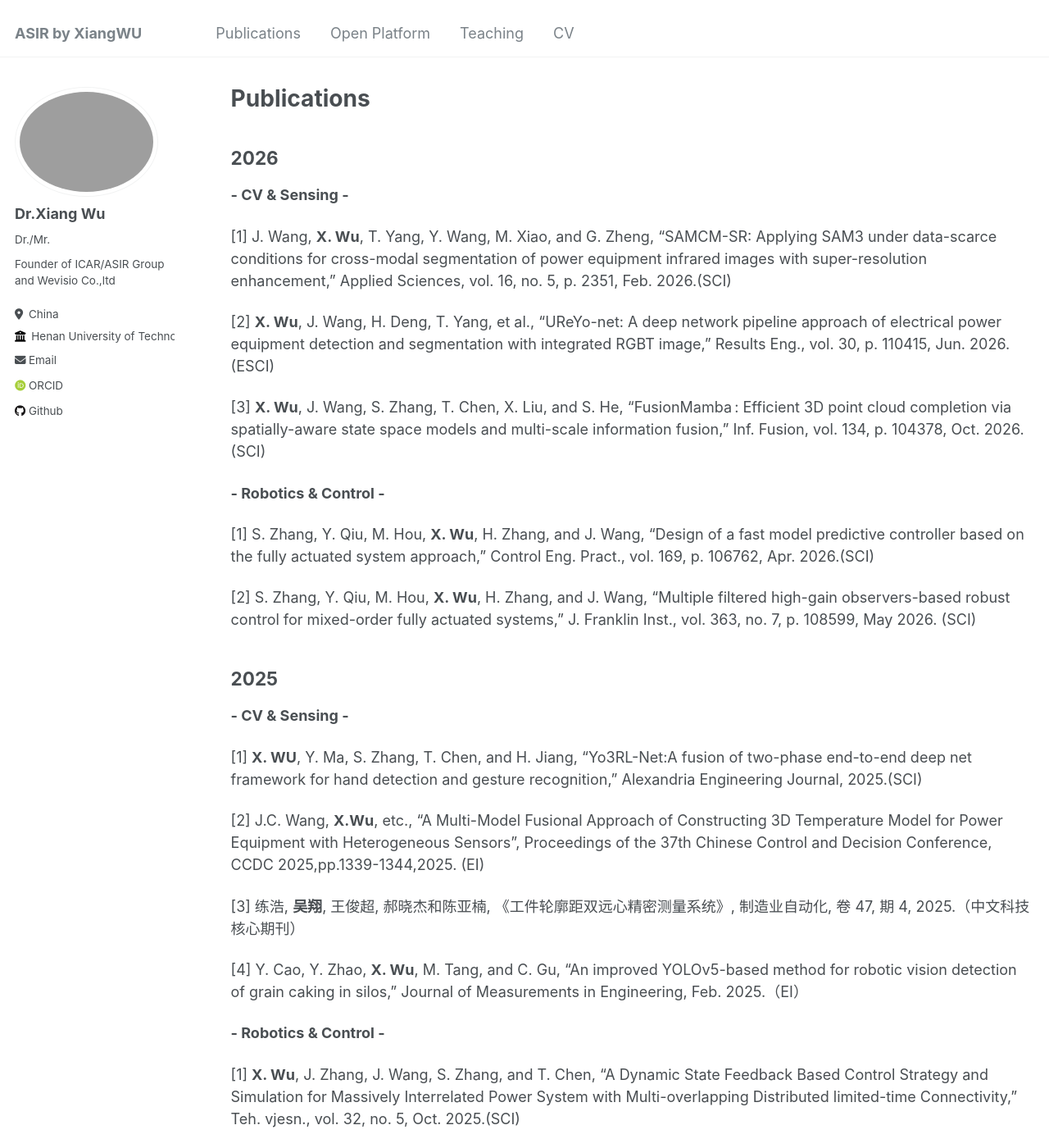
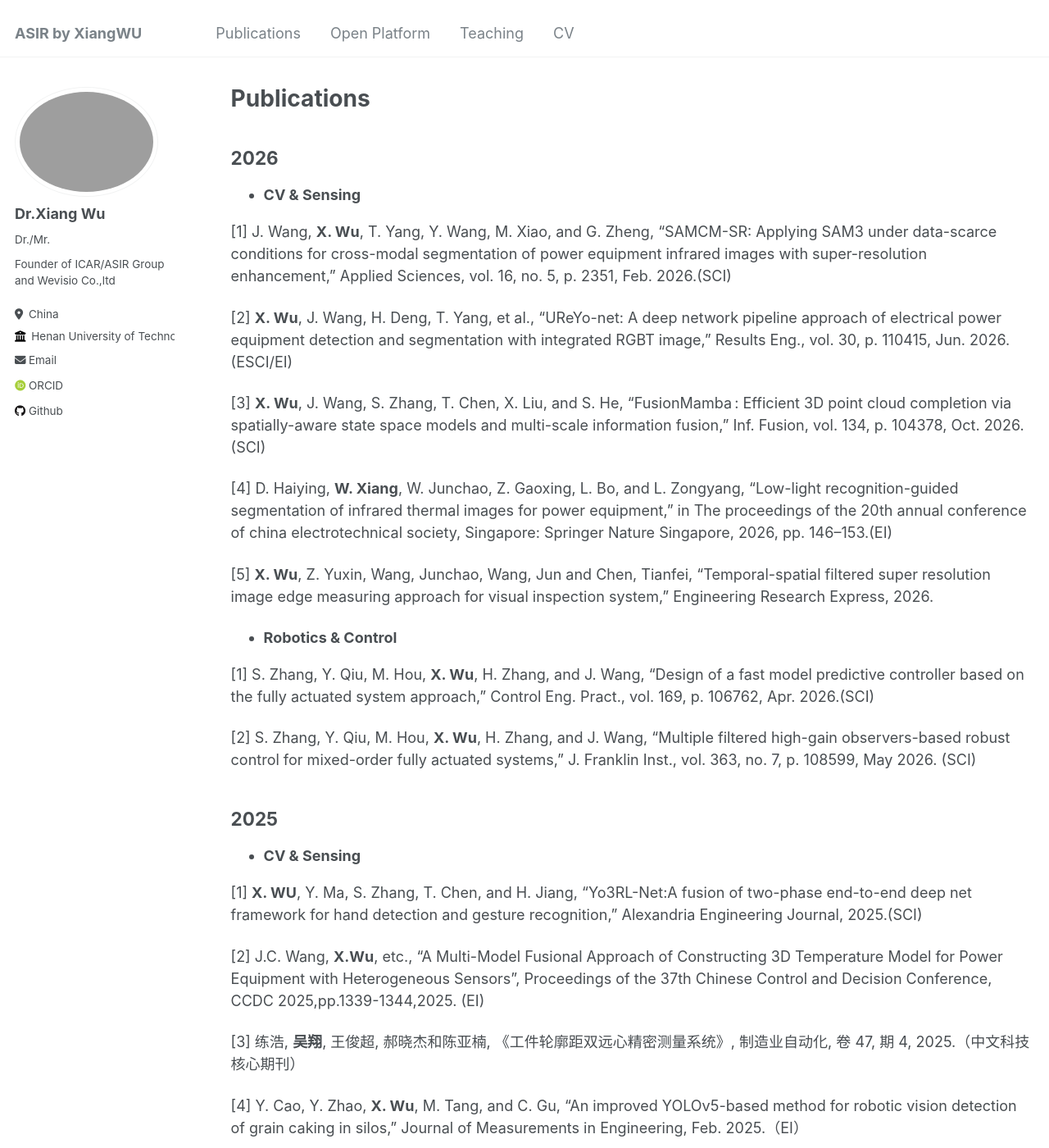
Before and after one commit to xiangwu/xiangwu.github.io, a Jekyll site: the page built from _pages/publications.md, in a window 1280 px wide and 1400 px high. Shown: the whole window at 82% size. Built offline with Jekyll 4.4.1, drawn with Linux system fonts in a browser that asks for light colours; some web fonts are replaced; some of the changed text lies outside the part shown.

Commit message:
Update publication entries

```diff
--- a/_pages/publications.md
+++ b/_pages/publications.md
@@ -6,15 +6,20 @@ author_profile: true
 ---
 ## 2026
 
-**- CV & Sensing -**
+- **CV & Sensing**
 
 [1] J. Wang, **X. Wu**, T. Yang, Y. Wang, M. Xiao, and G. Zheng, “SAMCM-SR: Applying SAM3 under data-scarce conditions for cross-modal segmentation of power equipment infrared images with super-resolution enhancement,” Applied Sciences, vol. 16, no. 5, p. 2351, Feb. 2026.(SCI)
 
-[2] **X. Wu**, J. Wang, H. Deng, T. Yang, et al., “UReYo-net: A deep network pipeline approach of electrical power equipment detection and segmentation with integrated RGBT image,” Results Eng., vol. 30, p. 110415, Jun. 2026. (ESCI)
+[2] **X. Wu**, J. Wang, H. Deng, T. Yang, et al., “UReYo-net: A deep network pipeline approach of electrical power equipment detection and segmentation with integrated RGBT image,” Results Eng., vol. 30, p. 110415, Jun. 2026. (ESCI/EI)
 
 [3] **X. Wu**, J. Wang, S. Zhang, T. Chen, X. Liu, and S. He, “FusionMamba : Efficient 3D point cloud completion via spatially-aware state space models and multi-scale information fusion,” Inf. Fusion, vol. 134, p. 104378, Oct. 2026.(SCI)
 
-**- Robotics & Control -**
+[4] D. Haiying, **W. Xiang**, W. Junchao, Z. Gaoxing, L. Bo, and L. Zongyang, “Low-light recognition-guided segmentation of infrared thermal images for power equipment,” in The proceedings of the 20th annual conference of china electrotechnical society, Singapore: Springer Nature Singapore, 2026, pp. 146–153.(EI)
+
+[5] **X. Wu**, Z. Yuxin, Wang, Junchao, Wang, Jun and Chen, Tianfei, “Temporal-spatial filtered super resolution image edge measuring approach for visual inspection system,” Engineering Research Express, 2026.
+
+
+- **Robotics & Control**
 
 [1] S. Zhang, Y. Qiu, M. Hou, **X. Wu**, H. Zhang, and J. Wang, “Design of a fast model predictive controller based on the fully actuated system approach,” Control Eng. Pract., vol. 169, p. 106762, Apr. 2026.(SCI)
 
@@ -23,7 +28,7 @@ author_profile: true
 
 ## 2025
 
-**- CV & Sensing -**
+- **CV & Sensing**
 
 [1] **X. WU**, Y. Ma, S. Zhang, T. Chen, and H. Jiang, “Yo3RL-Net:A fusion of two-phase end-to-end deep net framework for hand detection and gesture recognition,” Alexandria Engineering Journal, 2025.(SCI)
 
@@ -33,14 +38,14 @@ author_profile: true
 
 [4] Y. Cao, Y. Zhao, **X. Wu**, M. Tang, and C. Gu, “An improved YOLOv5-based method for robotic vision detection of grain caking in silos,” Journal of Measurements in Engineering, Feb. 2025.（EI）
 
-**- Robotics & Control -**
+- **Robotics & Control**
 
 [1] **X. Wu**, J. Zhang, J. Wang, S. Zhang, and T. Chen, “A Dynamic State Feedback Based Control Strategy and Simulation for Massively Interrelated Power System with Multi-overlapping Distributed limited-time Connectivity,” Teh. vjesn., vol. 32, no. 5, Oct. 2025.(SCI)
 
 [2] 魏世博, **吴翔**, 王瞧, 牛群峰和樊广晓, 《基于麻雀算法优化的lqr农机横向跟踪控制方法》, 中国农机化学报, 卷 46, 期 6, 2025.（中文核心期刊）
 
 
-**- Interdisciplinary Collaboration & Application -**
+- **Interdisciplinary Collaboration & Application**
 
 [1] Y. Cao, H. Jiang, et al., **X. Wu**, “Ecological Wisdom Study of the Han Dynasty Settlement Site in Sanyangzhuang Based on Landscape Archaeology,” Heritage, vol. 8, no. 11, p. 466, Nov. 2025. (SCI)
 
@@ -52,13 +57,13 @@ author_profile: true
 
 ## 2024
 
-**- CV & Sensing -**
+- **CV & Sensing**
 
 [1] **X. Wu**, J. Wang, Z. Zhang, Y. Zheng, Y. Tan, and B. Guo, “A precision measuring approach of shaft edge using dual-stage sub-pixel detection with lighting compensation,” Computer Fraud and Security, vol.2024, iss:12, pp.214-226,2024.(EI)
 
 [2] Y. Ma, **X. Wu**, H. Lian, Y. Gao, J. Wang, and Y. Qiu, “A human motion detection algorithm based on improved yolov5s and ST-GCN,” Proceedings of the 36th Chinese Control and Decision Conference, CCDC 2024, pp. 2638–2643, 2024.(EI)
 
-**- Robotics & Control -**
+- **Robotics & Control**
 
 [1] Y. Qiu, S. Zhang, **X. Wu**, H. Zhang, and T. Yang, “Robotic manipulator control based on disturbance observer: A high-order fully actuated system approach,” Proceedings of the 3rd Conference on Fully Actuated System Theory and Applications, FASTA 2024, pp. 116–120, 2024.(EI)
 
@@ -67,7 +72,7 @@ author_profile: true
 
 ## 2023
 
-**- CV & Sensing -**
+- **CV & Sensing**
 
 [1] **X. Wu**, Y. Ma, H. Lian, X. Fang, and T. Chen, “Clustering optimized portrait matting algorithm based on improved sparrow algorithm,” Tehnicki Vjesnik, vol. 30, no. 6, pp. 1911–1919, 2023.(SCI)
 
@@ -77,21 +82,19 @@ author_profile: true
 
 [4] X. Fang, **X. Wu**, Y. Ma, H. Lian, and Y. Song, “Saliency improved yolov5s algorithm for defect detection of overhead line insulator,” Journal of Network Intelligence, vol. 8, no. 3, pp. 791–806, 2023.(EI)
 
-**- Interdisciplinary Collaboration & Application -**
-
-[1] **X. Wu**, D. Shao, Y. Wu, G. Shao, Q. Huang, and R. Chen, “A cloud-based photographing system with adaptive image quality promotion,” 2023 IEEE International Conference on Control, Electronics and Computer Technology, ICCECT 2023, pp. 1471–1478, 2023.(EI)
-
+[5] **X. Wu**, D. Shao, Y. Wu, G. Shao, Q. Huang, and R. Chen, “A cloud-based photographing system with adaptive image quality promotion,” 2023 IEEE International Conference on Control, Electronics and Computer Technology, ICCECT 2023, pp. 1471–1478, 2023.(EI)
 
 
 ## 2022
 
-**- CV & Sensing -**
+- **CV & Sensing**
 
 [1] **X. Wu**, H. Lian, X. Bao, S. Zhang, and T. Chen, “Using enhanced reordered census transform for semiglobal stereo matching algorithm,” Mobile Information Systems, vol. 2022, 2022.(SCI)
 
-**- Robotics & Control -**
+- **Robotics & Control**
 
 [1] P. Li, **X. Wu**, X. Chsen, and J. Qiu, “Distributed adaptive finite-time tracking for multi-agent systems and its application,” Neurocomputing, vol. 481, pp. 46–54, 2022.(SCI)
+
 
 ## 2010-2019
 [1] Y. Cao, J. Gu, Y. Zang, **X. Wu**, S. Zhang, and M. Guo, “Path planning-oriented obstacle avoidingworkspace modelling for robot manipulator,” International Journal of Robotics and Automation, vol. 34, no. 1, pp. 1–16, 2019.(SCI)
```
